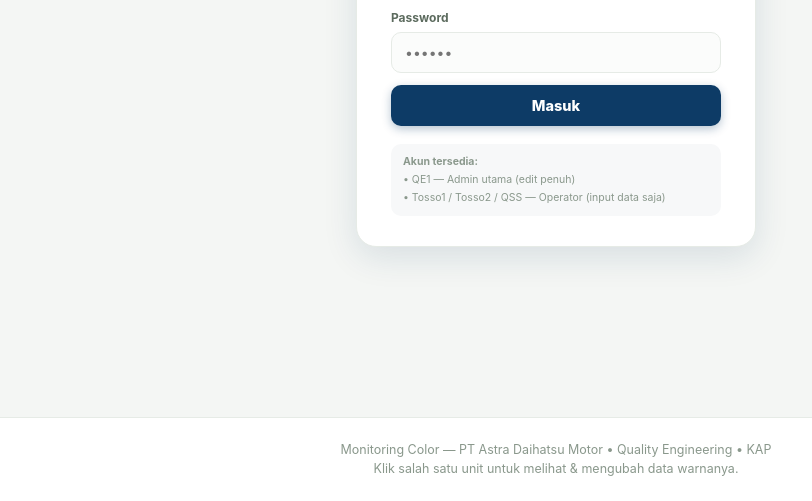
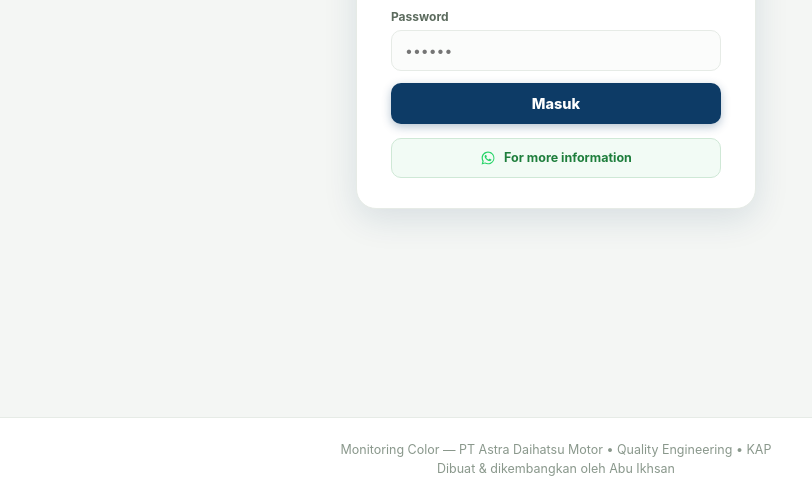
Before and after one commit to aboexsan/monitoring-color1, a website: page public/index.html in a window 1280 px wide. Shown: the part 434-935 px from the top of the page, without its empty margins (84-896 px from the left). Drawn offline with Linux system fonts and the light colour scheme; no server answers.

Commit message:
Add files via upload

```diff
--- a/public/index.html
+++ b/public/index.html
@@ -351,7 +351,13 @@
   .lg-err.show{display:block;}
   .lg-btn{width:100%;background:var(--brand);color:#fff;border:none;border-radius:10px;padding:12px;font-size:14.5px;font-weight:800;cursor:pointer;box-shadow:0 3px 10px rgba(13,59,102,.3);}
   .lg-btn:hover{background:var(--brand-dark);}
-  .lg-hint{margin-top:18px;font-size:10.5px;color:var(--ink-3);line-height:1.7;text-align:left;background:#f7f8f9;border-radius:10px;padding:9px 12px;}
+  .lg-wa{
+    margin-top:14px; display:flex; align-items:center; justify-content:center; gap:8px;
+    text-decoration:none; border:1px solid #cfe8d6; background:#f2fbf5; color:#1e7e3c;
+    border-radius:10px; padding:9px 12px; font-size:12.5px; font-weight:700;
+  }
+  .lg-wa:hover{background:#e6f7ec;}
+  .lg-wa svg{width:16px; height:16px; flex-shrink:0;}
 
   /* ============ USERBOX ============ */
   .userbox{margin-left:auto;display:flex;align-items:center;gap:9px;}
@@ -393,7 +399,7 @@
 
 <main id="app"></main>
 
-<footer>Monitoring Color — PT Astra Daihatsu Motor • Quality Engineering • KAP<br>Klik salah satu unit untuk melihat &amp; mengubah data warnanya.</footer>
+<footer>Monitoring Color — PT Astra Daihatsu Motor • Quality Engineering • KAP<br>Dibuat &amp; dikembangkan oleh Abu Ikhsan</footer>
 
 <!-- ============ MODAL FORM WARNA ============ -->
 <div id="modalWrap" class="modal-wrap" onclick="if(event.target===this)closeModal()">
@@ -595,7 +601,6 @@ function renderLogin(){
         <div class="lc1">PT ASTRA DAIHATSU MOTOR</div>
         <div class="lc2">QUALITY ENGINEERING • KAP</div>
         <h1>Monitoring Color</h1>
-        <p>Monitoring warna unit mobil — silakan masuk</p>
         <div id="lgErr" class="lg-err"></div>
         <div class="lg-field">
           <label>ID User</label>
@@ -606,11 +611,12 @@ function renderLogin(){
           <input type="password" id="lgPw" placeholder="••••••" autocomplete="current-password">
         </div>
         <button class="lg-btn" onclick="doLogin()">Masuk</button>
-        <div class="lg-hint">
-          <b>Akun tersedia:</b><br>
-          • QE1 — Admin utama (edit penuh)<br>
-          • Tosso1 / Tosso2 / QSS — Operator (input data saja)
-        </div>
+        <a class="lg-wa" href="https://wa.me/6282122598111?text=${encodeURIComponent('Halo, saya butuh bantuan akses aplikasi Monitoring Color')}" target="_blank" rel="noopener">
+          <svg viewBox="0 0 32 32" fill="none" xmlns="http://www.w3.org/2000/svg">
+            <path d="M16.004 3.2c-7.06 0-12.8 5.74-12.8 12.8 0 2.26.6 4.46 1.72 6.4L3.2 28.8l6.58-1.72a12.74 12.74 0 0 0 6.22 1.6h.004c7.06 0 12.8-5.74 12.8-12.8s-5.74-12.8-12.8-12.8zm0 23.32h-.004c-1.86 0-3.68-.5-5.26-1.44l-.38-.22-3.9 1.02 1.04-3.8-.24-.4a10.6 10.6 0 0 1-1.62-5.68c0-5.86 4.77-10.62 10.64-10.62 2.84 0 5.5 1.1 7.5 3.12a10.55 10.55 0 0 1 3.12 7.5c0 5.86-4.77 10.52-10.9 10.52zm5.83-7.9c-.32-.16-1.98-.98-2.29-1.09-.31-.11-.53-.17-.75.16-.22.32-.87 1.09-1.07 1.31-.2.22-.39.24-.71.08-.32-.16-1.35-.5-2.57-1.59-.95-.85-1.59-1.9-1.78-2.22-.19-.32-.02-.5.14-.66.14-.14.32-.37.48-.56.16-.19.21-.32.32-.53.11-.22.05-.4-.03-.56-.08-.16-.72-1.82-.99-2.49-.26-.65-.53-.56-.72-.57h-.64c-.22 0-.58.08-.88.4-.3.32-1.15 1.12-1.15 2.74s1.18 3.18 1.34 3.4c.16.22 2.3 3.52 5.58 4.93.78.34 1.39.54 1.86.69.79.25 1.5.21 2.07.13.63-.09 2.13-.87 2.43-1.71.3-.84.3-1.56.21-1.71-.08-.15-.3-.24-.62-.4z" fill="#25D366"/>
+          </svg>
+          For more information
+        </a>
       </div>
     </div>`;
   setTimeout(()=>{ const el=$('#lgId'); if(el) el.focus(); }, 50);
```
